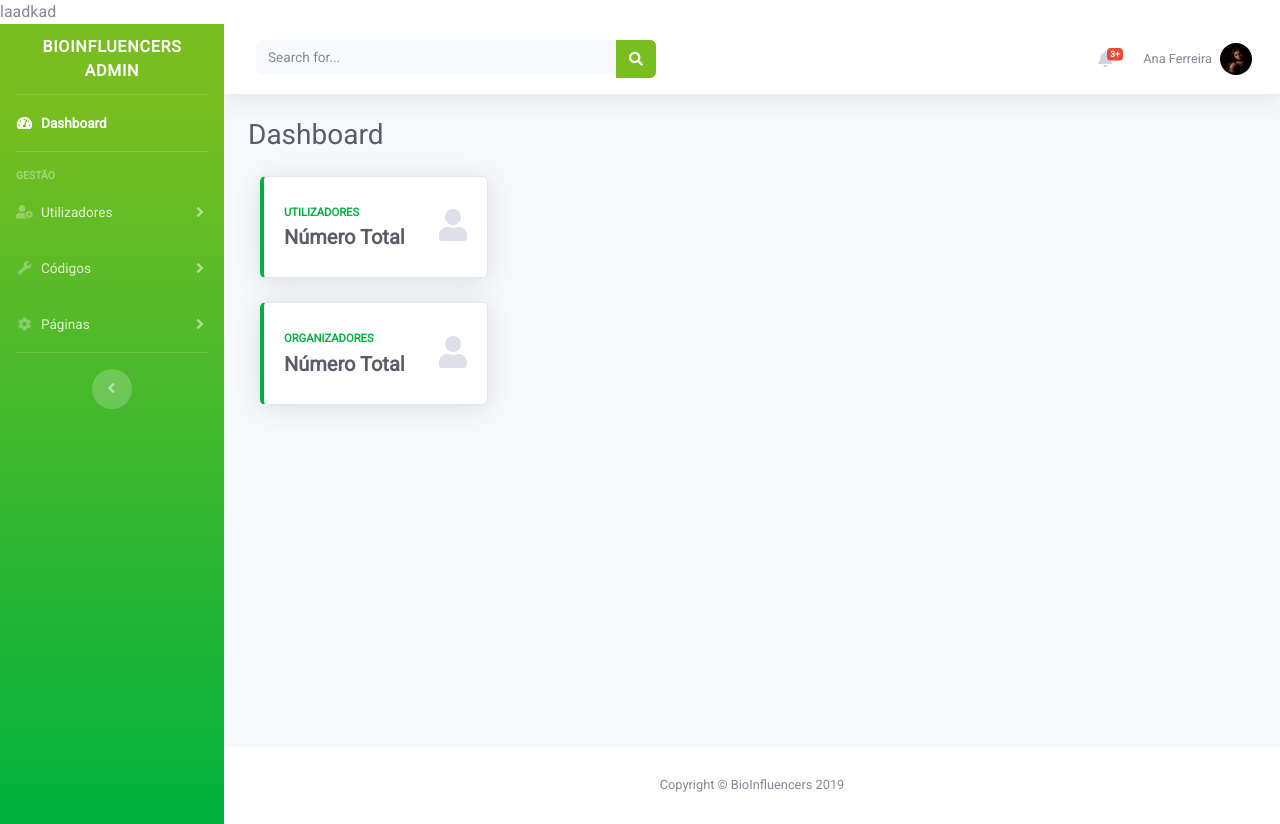
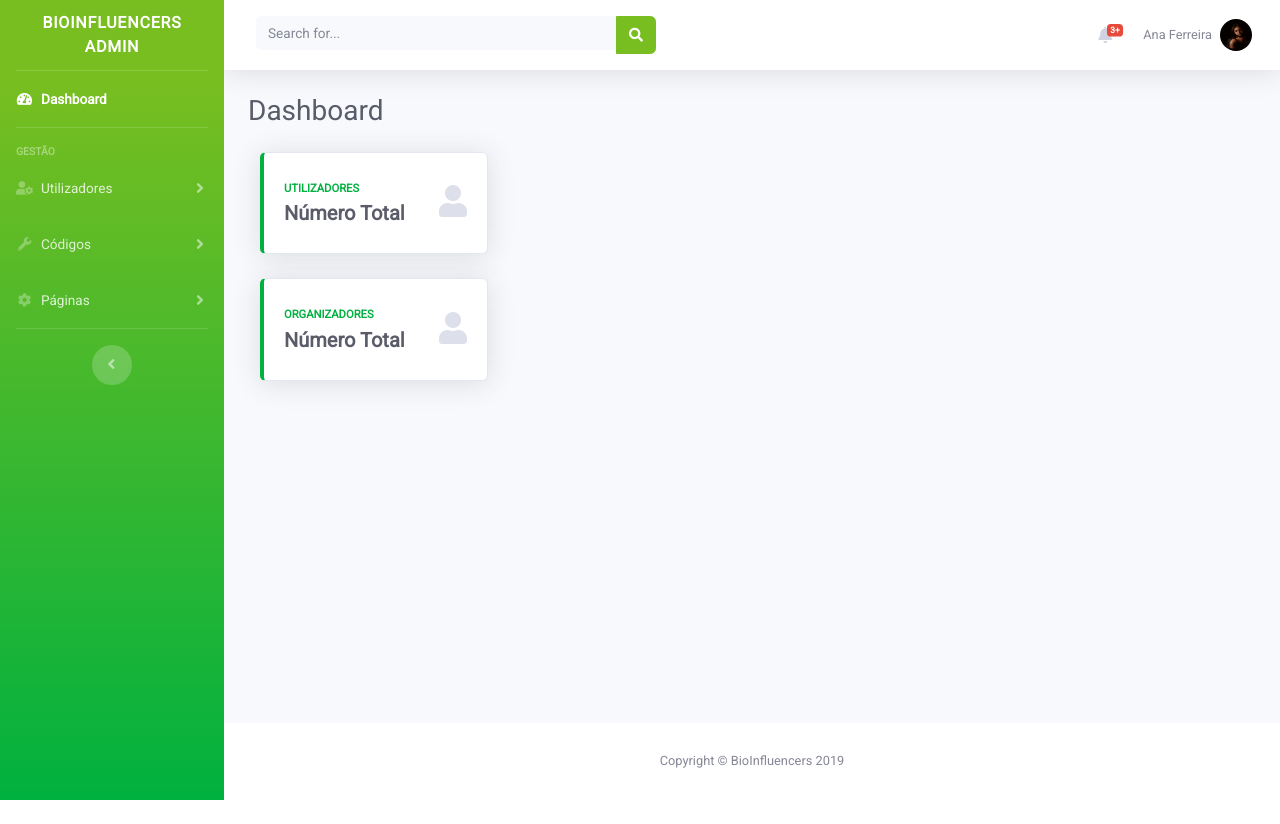
Before and after one commit to wtv-filipa/bioinfluencers, a PHP site: page / in a window 1280 px wide. After the commit the page ends 800 px from the top, so only its background shows below. Run offline with PHP 8.4, Linux system fonts and the light colour scheme; data that the repository does not hold is empty.

Commit message:
apaguei a chinocada

```diff
--- a/bioinfluencers/admin/index.php
+++ b/bioinfluencers/admin/index.php
@@ -16,7 +16,6 @@
 
 </head>
 
-laadkad
 
 <body id="page-top">
 
```
